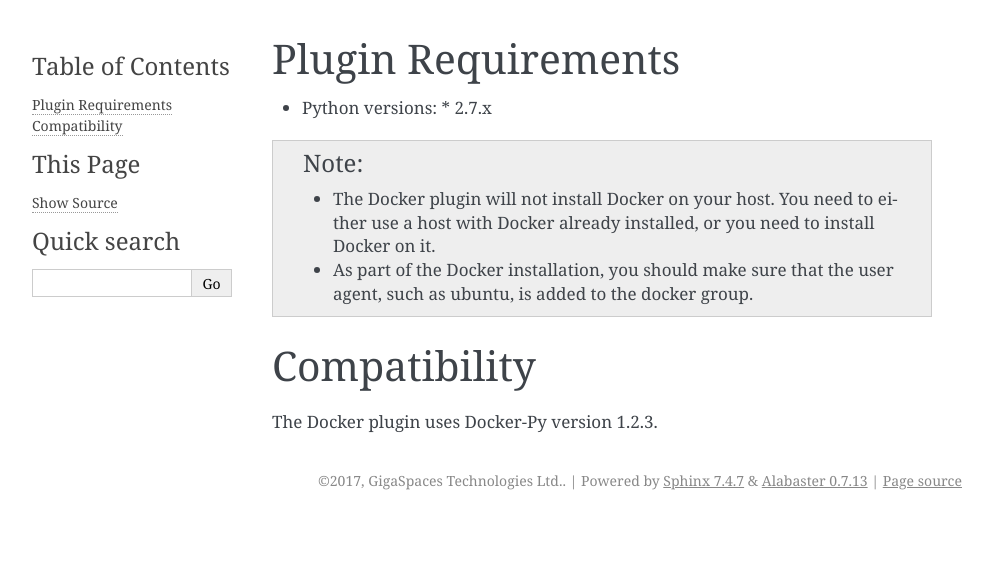
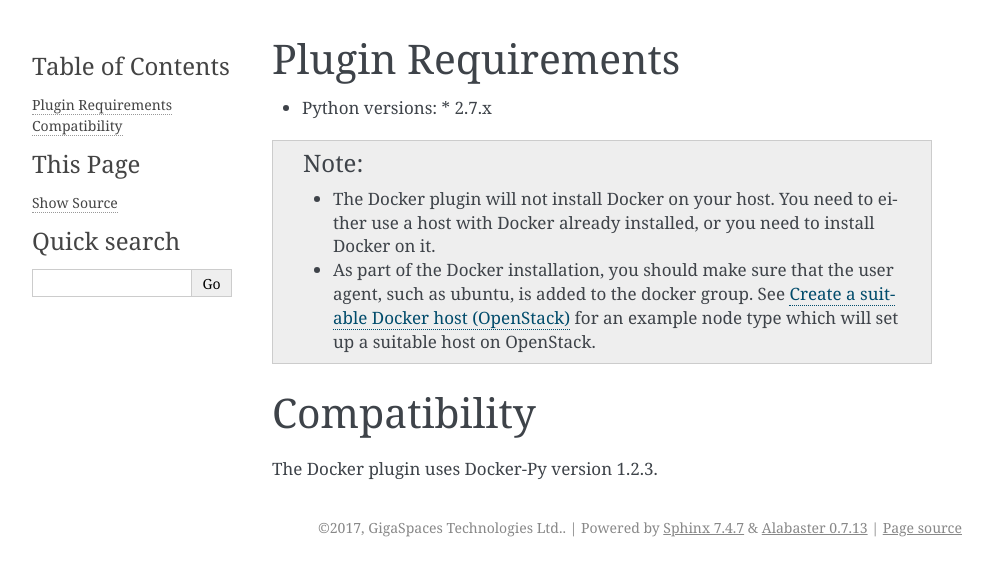
Before and after one commit to cloudify-cosmo/cloudify-docker-plugin, a Sphinx documentation site: the page built from docs/requirements.rst, in a window 1280 px wide. Shown: the top 576 px of the page, without its empty margins (148-1141 px from the left). Built offline with Sphinx 7.4.7, drawn with Linux system fonts in a browser that asks for light colours.

Commit message:
Link from note about docker to OS setup example

```diff
--- a/docs/index.rst
+++ b/docs/index.rst
@@ -9,7 +9,7 @@
 .. note::
     The plugin is designed to follow the Docker Py Docker Python API library
     and not the Docker CLI.
-    This menas it differs from the Docker CLI in some respects.
+    This means it differs from the Docker CLI in some respects.
     For example, ``docker run`` is split into ``create`` and ``start``.
 
 Contents
--- a/docs/requirements.rst
+++ b/docs/requirements.rst
@@ -9,6 +9,7 @@
 
     + The Docker plugin will not install Docker on your host. You need to either use a host with Docker already installed, or you need to install Docker on it.
     + As part of the Docker installation, you should make sure that the user agent, such as ubuntu, is added to the docker group.
+      See :ref:`os_example` for an example node type which will set up a suitable host on OpenStack.
 
 Compatibility
 =============
```
